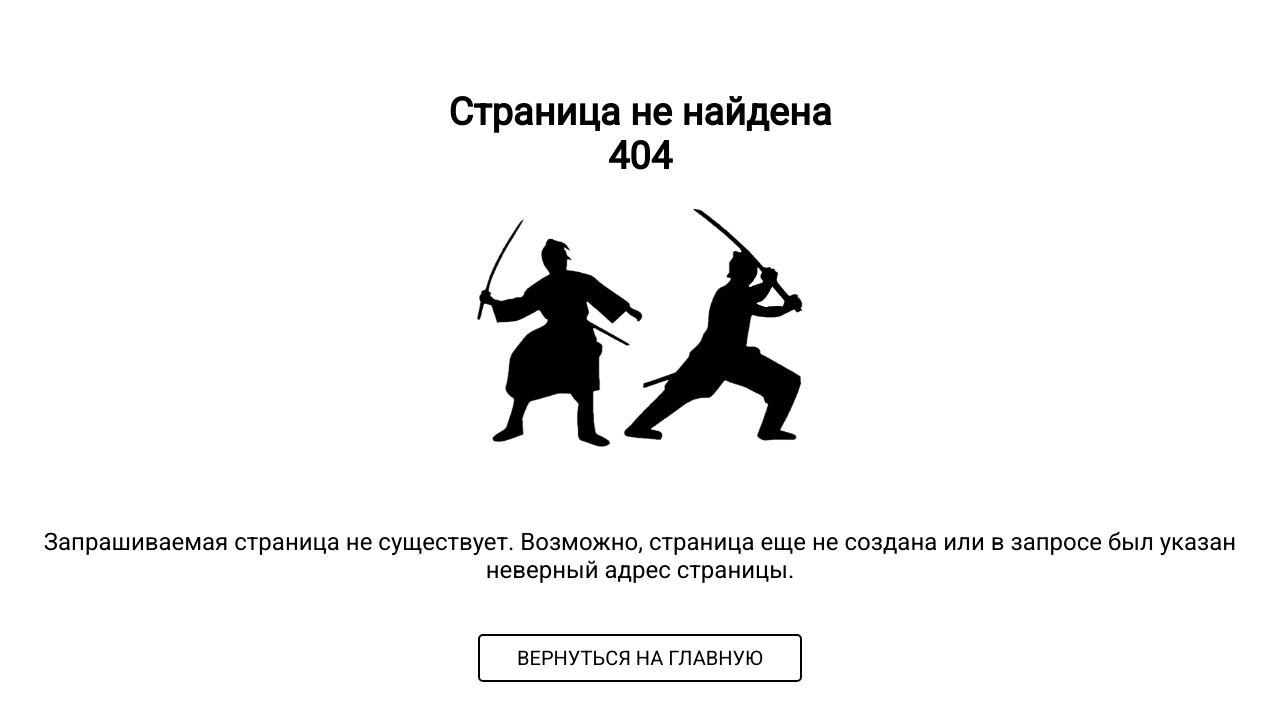
After one commit to ScorpionLF/aikido, a PHP site: page /err404.html in a window 1280 px wide. The commit adds this page. Shown: the top 721 px of the page. Run offline with PHP 8.4, Linux system fonts and the light colour scheme.

Commit message:
Created page 'Error 404'

```diff
--- /dev/null
+++ b/css/err404.css
@@ -0,0 +1,58 @@
+body {
+    margin: 0;
+}
+
+.error__404 {
+    display: grid;
+    align-items: center;
+    justify-items: center;
+    margin-top: 7%;
+}
+
+.block-error__404-imgs {
+    display: flex;
+    justify-content: center;
+}
+
+.block-error__404-imgs-img {
+    width: 600px;
+    height: 300px;
+}
+
+.block-error__404-title {
+    font-family: 'Roboto';
+    font-style: normal;
+    font-weight: bold;
+    font-size: 38px;
+    text-align: center;
+}
+
+.block-error__404-text {
+    font-family: 'Roboto';
+    font-style: normal;
+    font-weight: 400;
+    font-size: 24px;
+    margin-top: 50px;
+    text-align: center;
+    width: 1270px;
+}
+
+.block-error__404-button {
+    margin-top: 50px;
+    width: 300px;
+    padding: 10px;
+    background-color: white;
+    border-radius: 5px;
+    border: 2px solid black;
+    font-family: 'Roboto';
+    font-style: normal;
+    font-weight: 300;
+    font-size: 20px;
+    text-align: center;
+    text-decoration: none;
+    color: black;
+}
+
+.block-error__404-button:hover {
+	background-color: #f3f3f3;
+}
--- a/css/style.css
+++ b/css/style.css
@@ -1,3 +1,7 @@
+html {
+    min-height: 100%;
+}
+
 body {
     min-height: 100%;
     margin-left: 0px;
--- /dev/null
+++ b/err404.html
@@ -0,0 +1,28 @@
+<!DOCTYPE html>
+<html lang="en">
+
+<head>
+    <meta charset="UTF-8">
+    <meta http-equiv="X-UA-Compatible" content="IE=edge">
+    <meta name="viewport" content="width=device-width, initial-scale=1.0">
+    <link rel="stylesheet" href="css/err404.css">
+    <link rel="preconnect" href="https://fonts.googleapis.com">
+    <link rel="preconnect" href="https://fonts.gstatic.com" crossorigin>
+    <link href="https://fonts.googleapis.com/css2?family=Exo+2:wght@200&family=Inter&family=Roboto&display=swap"
+        rel="stylesheet">
+    <title>Ошибка 404</title>
+    <link type="Image/x-icon" href="images/favicon.png" rel="icon">
+</head>
+
+<body>
+    <div class="error__404">
+        <div class="block-error__404-title">Страница не найдена<br>404</div>
+        <div class="block-error__404-imgs">
+            <img class="block-error__404-imgs-img" src="images/error.png" onError="this.src='images/not_found.png'">
+        </div>
+        <div class="block-error__404-text">Запрашиваемая страница не существует. Возможно, страница еще не создана или в запросе был указан неверный адрес страницы.</div>
+        <a href="index.php" class="block-error__404-button">ВЕРНУТЬСЯ НА ГЛАВНУЮ</a>
+    </div>
+</body>
+
+</html>
--- a/footer.php
+++ b/footer.php
@@ -37,14 +37,14 @@
                         <?php
                     } else {
                         ?>
-                        <a href="#open" class="block-footer-buttons-element-button">Вход</a>
-                        <div id="open" class="block-footer-modalWindow">
+                        <a href="#sign_in" class="block-footer-buttons-element-button">Вход</a>
+                        <div id="sign_in" class="block-footer-modalWindow">
                             <a href="index" class="block-footer-modalWindow-overlay"></a>
                             <div class="block-footer-modalWindow-dialog">
                                 <div class="block-footer-modalWindow-dialog-header">
                                     <div class="block-footer-modalWindow-dialog-header-imgs">
                                         <img class="block-footer-modalWindow-dialog-header-imgs-img" src="images/japan.jpg" onError="this.src='images/not_found.png'">
-                                        <a href="#close" class="block-footer-modalWindow-dialog-header-imgs-close" aria-hidden="true">×</a>
+                                        <a href="index" class="block-footer-modalWindow-dialog-header-imgs-close" aria-hidden="true">×</a>
                                     </div>
                                 </div>
                                 <div class="block-footer-modalWindow-dialog-body">
```
Also changed, not shown: css/footer_style.css (line endings or trailing spaces), images/error.png (added).
